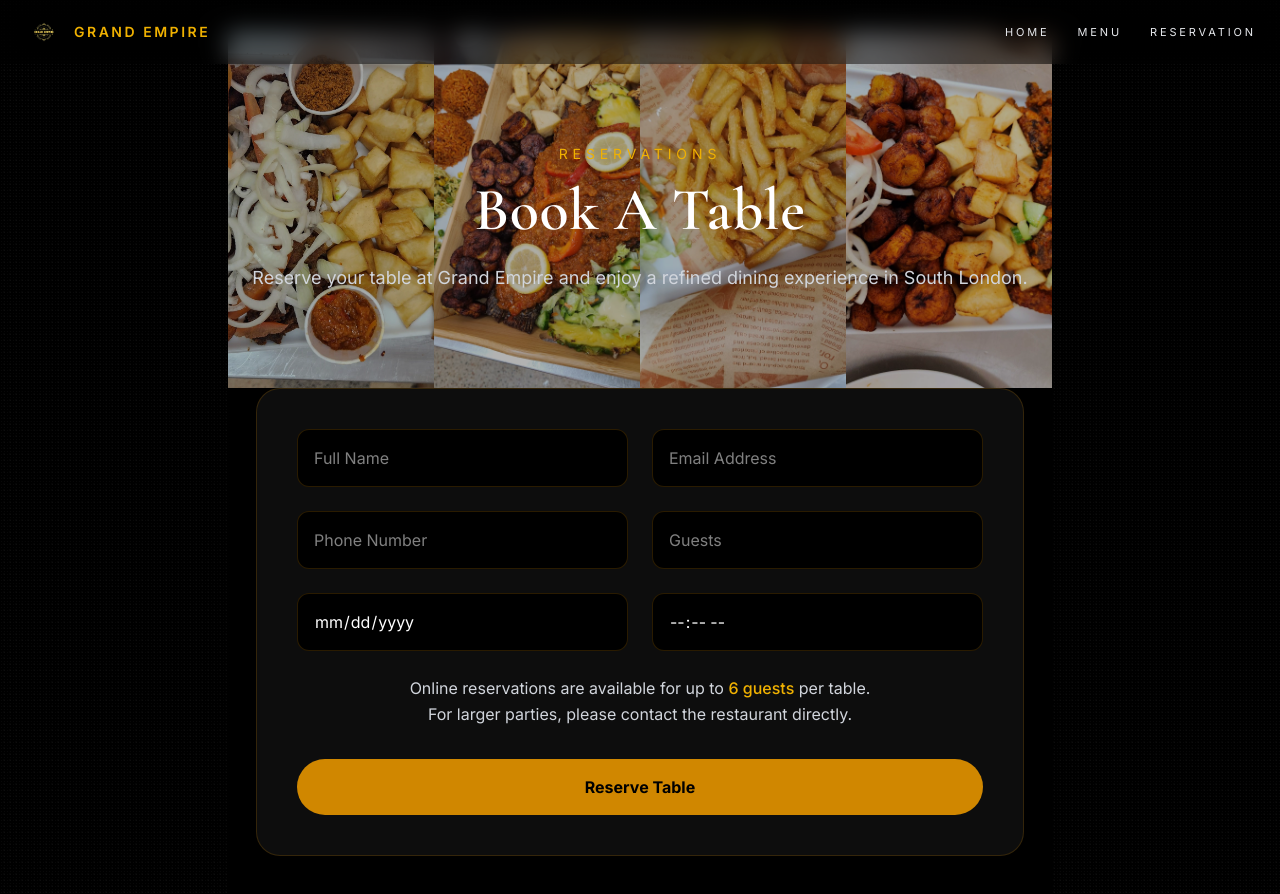
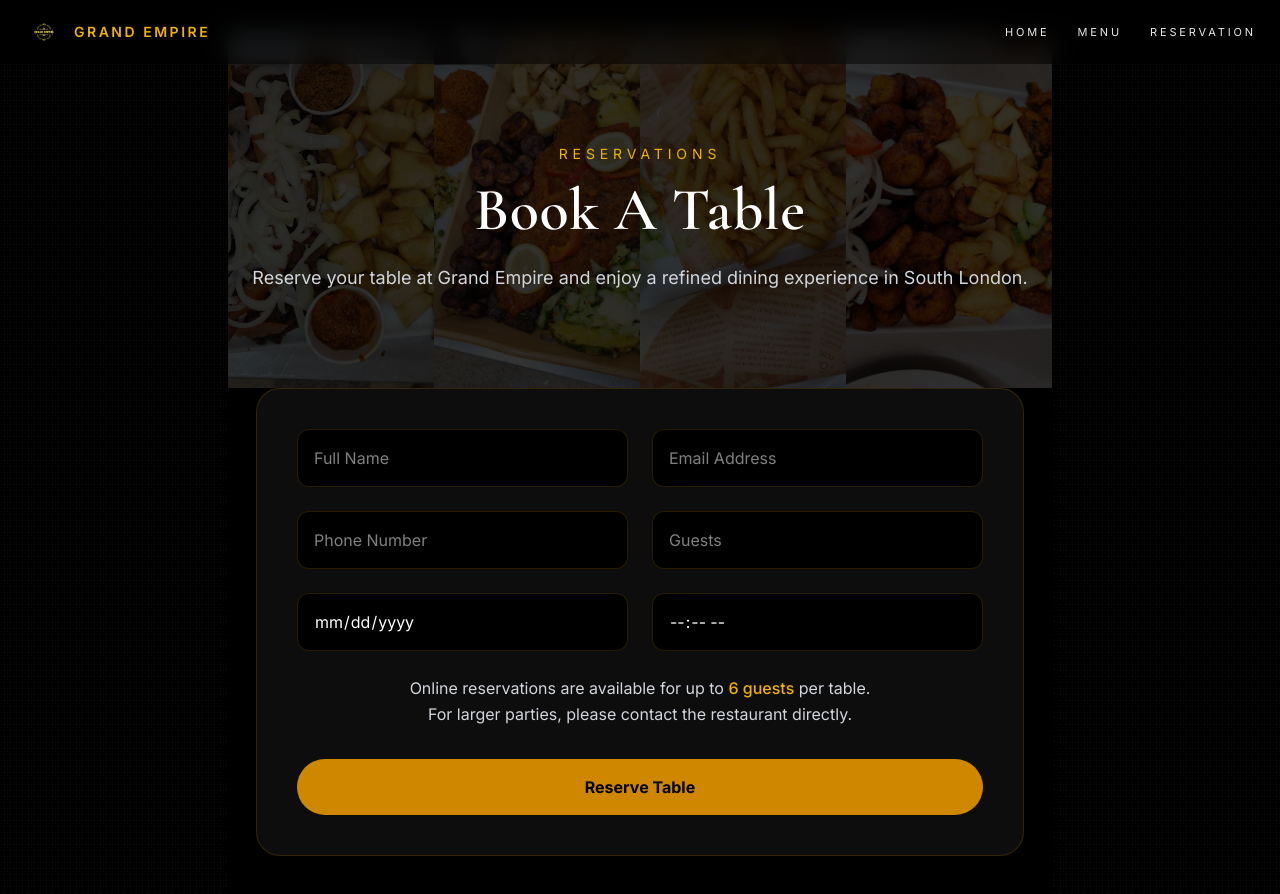
Before and after one commit to oTiya1/GrandEmpire, a Next.js app: page /reservation in a window 1280 px wide. Shown: the top 894 px of the page. Built offline with nearby package versions, Linux system fonts and the light colour scheme.

Commit message:
your message

```diff
--- a/app/page.tsx
+++ b/app/page.tsx
@@ -25,7 +25,7 @@ export default function Home() {
     aria-hidden="true"
     className="absolute inset-0 h-full w-full object-cover hero-video-zoom pointer-events-none select-none"
   >
-    <source src="/hero-video1.mp4" type="video/mp4" />
+    <source src="/hero-video.mp4" type="video/mp4" />
   </video>
 
   <div className="relative z-10 mx-auto flex min-h-[calc(100vh-6rem)] max-w-7xl items-center px-6">
--- a/app/reservation/page.tsx
+++ b/app/reservation/page.tsx
@@ -78,7 +78,7 @@ export default function ReservePage() {
 
           </div>
 
-          <div className="absolute inset-0 bg-black/30" />
+          <div className="absolute inset-0 bg-black/80" />
         </div>
 
         <div className="relative z-10 mx-auto max-w-4xl text-center">
```
